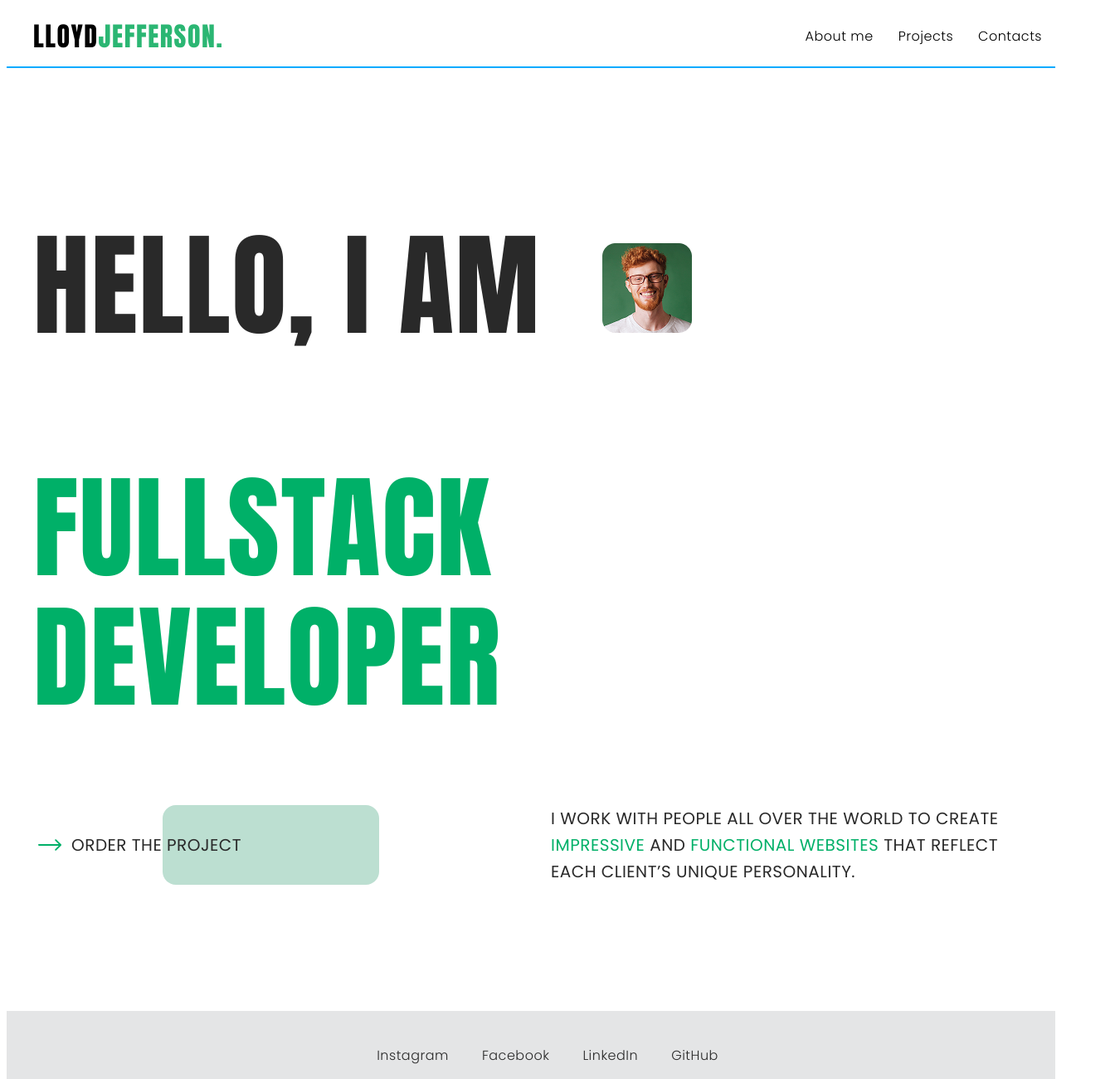
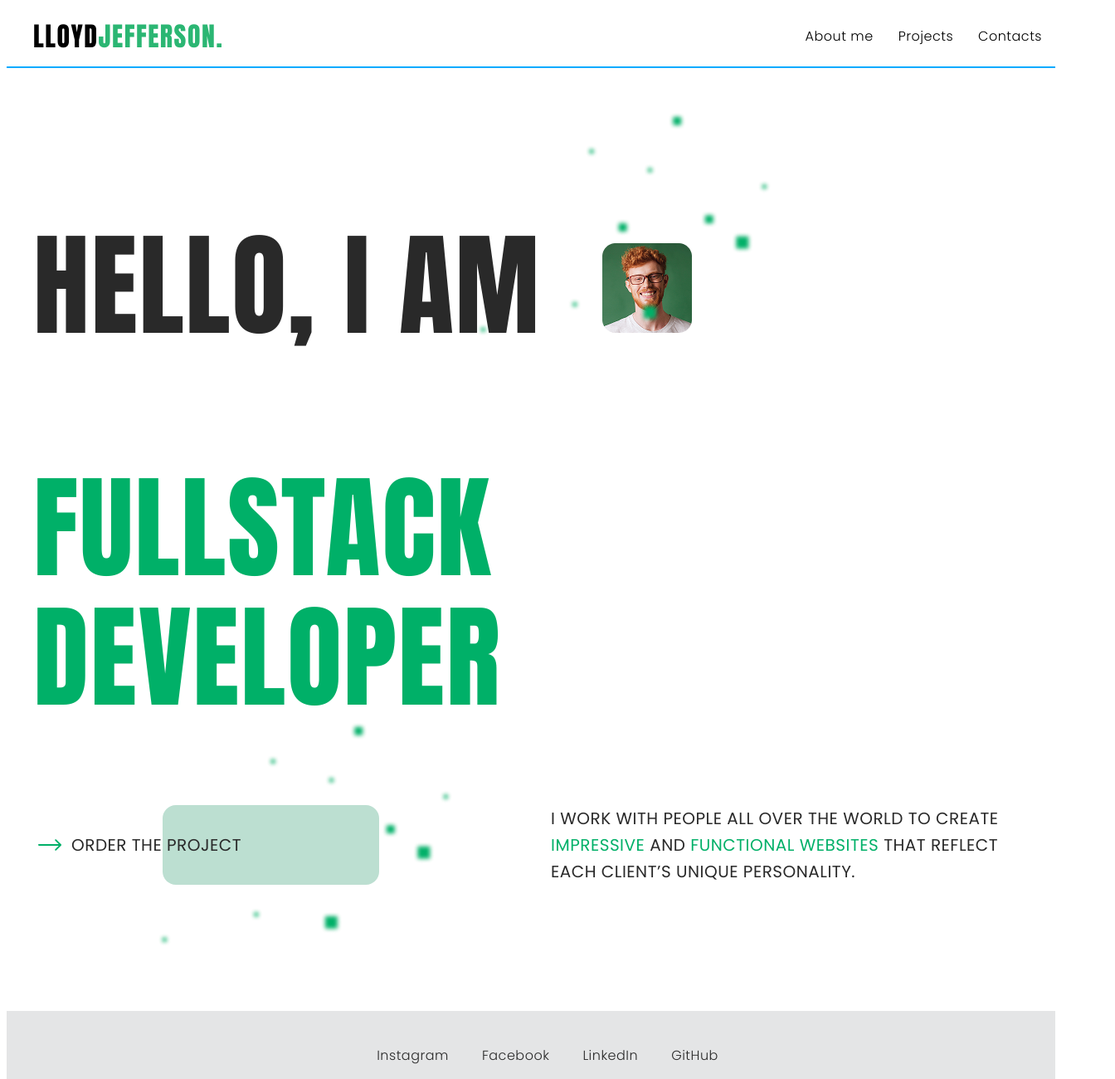
Before and after one commit to Tate-T/portfolio-project, a website built with Parcel: page src/index.html in a window 1280 px wide. Shown: the top 1300 px of the page at 83% size, 1344 px wide, since content can reach past the window. Built offline with nearby package versions, Linux system fonts and the light colour scheme; no server answers.

Commit message:
done-a-couple-text-fix-more

```diff
--- a/src/css/faq.css
+++ b/src/css/faq.css
@@ -182,3 +182,21 @@ transition: transform 0.3s ease;
     border-radius: 16px;
 background: var(--Light-accent, #BCDFD1);
 }
+
+.faq__decor {
+    width: 526px;
+    margin-top: 240px;
+
+      @media screen and (min-width: 360px) {
+          display: none;
+    }
+
+
+    @media screen and (min-width: 768px) {
+
+    }
+
+    @media screen and (min-width: 1280px) {
+        display: inline;
+    }
+}
--- a/src/css/hero.css
+++ b/src/css/hero.css
@@ -79,7 +79,7 @@ color: var(--Accet-green, #00B068);
 }
 
 .hero__flex-box-center {
-
+    position: relative;
 
     @media screen and (min-width: 360px) {
         margin-bottom: 72px;
@@ -208,6 +208,8 @@ border: none;
 z-index: 2;
 cursor: pointer;
 position: relative;
+margin-left: auto;
+
 
 @media screen and (min-width: 360px) {
         margin-bottom: 40px;
@@ -216,9 +218,58 @@ position: relative;
 
     @media screen and (min-width: 768px) {
 margin-bottom: 40px;
+margin-left: 0px;
     }
 
     @media screen and (min-width: 1280px) {
         margin-bottom: 0px;
     }
 }
+
+.hero__up-decor {
+
+    position: absolute;
+
+
+    @media screen and (min-width: 360px) {
+        width: 351px;
+        top: 150px;
+    right: -280px;
+    }
+
+
+    @media screen and (min-width: 768px) {
+width: 356px;
+top: 230px;
+        right: 60px;
+    }
+
+    @media screen and (min-width: 1280px) {
+            right: 350px;
+    top: 130px;
+    }
+}
+
+.hero__down-decor {
+    position: absolute;
+
+
+    @media screen and (min-width: 360px) {
+        width: 169px;
+            top: 70px;
+    left: 250px;
+    }
+
+
+    @media screen and (min-width: 768px) {
+width: 356px;
+        top: -93px;
+        left: 170px;
+    }
+
+    @media screen and (min-width: 1280px) {
+        width: 356px;
+            left: 150px;
+    top: -85px;
+    }
+}
--- a/src/partials/faq.html
+++ b/src/partials/faq.html
@@ -1,6 +1,11 @@
 <section class="faq">
     <div class="container faq-conatiner">
+        <div>
         <p class="faq__headline">frequently asked <span class="green">question</span></p>
+        <img class="faq__decor" src="./img/faq-decor.png" alt="decor">
+        </div>
+
+
         <ul class="faq__quetions-list">
             <li class="faq__quetions-item">
                 <div class="flex-box">
--- a/src/partials/hero.html
+++ b/src/partials/hero.html
@@ -1,14 +1,22 @@
 <section class="hero">
     <div class="container">
+         <div style="display: flex;">
+            <div style="position: relative;">
+
 <span class="hero__headline">
         hello, i am
         <img src="./img/face.png" alt="face" class="face">
     </span>
     <p class="hero__headline-part2 green">Fullstack developer</p>
+
+    </div>
+                <img class="hero__up-decor" src="./img/hero-decor.png" alt="hero decor">
+            </div>
     <div class="hero__flex-box-center">
         <button class="hero__order-button" type="button"><svg class="arrow__right" xmlns="http://www.w3.org/2000/svg" width="30" height="16" viewBox="0 0 30 16" fill="none">
   <path d="M1 7C0.447715 7 -4.82823e-08 7.44772 0 8C4.82823e-08 8.55228 0.447715 9 1 9L1 7ZM29.7071 8.7071C30.0976 8.31658 30.0976 7.68341 29.7071 7.29289L23.3431 0.92893C22.9526 0.538406 22.3195 0.538406 21.9289 0.92893C21.5384 1.31945 21.5384 1.95262 21.9289 2.34314L27.5858 8L21.9289 13.6569C21.5384 14.0474 21.5384 14.6805 21.9289 15.0711C22.3195 15.4616 22.9526 15.4616 23.3431 15.0711L29.7071 8.7071ZM1 9L29 9L29 7L1 7L1 9Z" fill="#00B068"/>
 </svg>order the project<div class="hero__rectangle"></div></button>
+<img class="hero__down-decor" src="./img/hero-decor.png" alt="hero decor">
     <p class="hero__text">
         I work with people all over the world to create <span class="green">impressive</span> and <span class="green">functional websites</span> that reflect each client’s unique personality.
     </p>
@@ -22,3 +30,38 @@
         <li class="hero__links-item"><a href="https://github.com/Tate-T/portfolio-project" class="hero__link">GitHub</a></li>
     </ul>
 </section>
+
+
+
+<!-- <section class="hero">
+    <div class="container">
+        <div style="display: flex;">
+            <div style="position: relative;">
+<span class="hero__headline">
+        hello, i am
+        <img src="./img/face.png" alt="face" class="face">
+
+    </span>
+
+    <p class="hero__headline-part2 green">Fullstack developer</p>
+    </div>
+
+            <img class="hero__up-decor" src="./img/hero-decor.png" alt="hero decor">
+        </div>
+
+    <div class="hero__flex-box-center">
+        <button class="hero__order-button" type="button"><svg class="arrow__right"><use href="#icon-arrow-right"></use></svg>order the project<div class="hero__rectangle"></div></button>
+        <img class="hero__down-decor" src="./img/hero-decor.png" alt="hero decor">
+    <p class="hero__text">
+        I work with people all over the world to create <span class="green">impressive</span> and <span class="green">functional websites</span> that reflect each client’s unique personality.
+    </p>
+    </div>
+
+    </div>
+        <ul class="hero__links-list">
+        <li class="hero__links-item"><a href="https://www.instagram.com/goitclub/" class="hero__link">Instagram</a></li>
+        <li class="hero__links-item"><a href="https://www.facebook.com/goITclub/" class="hero__link">Facebook</a></li>
+        <li class="hero__links-item"><a href="https://www.linkedin.com/school/goit-start-your-career-in-it" class="hero__link">LinkedIn</a></li>
+        <li class="hero__links-item"><a href="https://github.com/Tate-T/portfolio-project" class="hero__link">GitHub</a></li>
+    </ul>
+</section> -->
```
Also changed, not shown: src/img/faq-decor.png (added), src/img/hero-decor.png (added).
